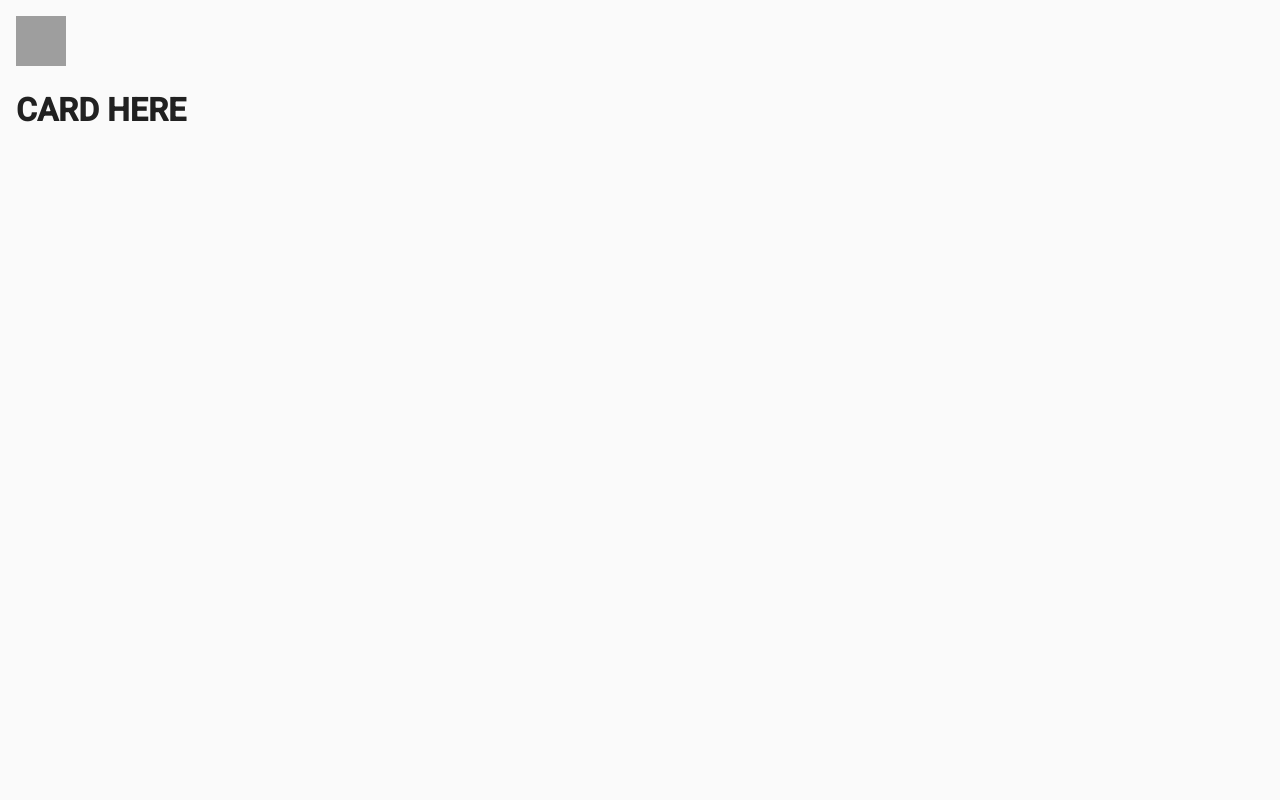
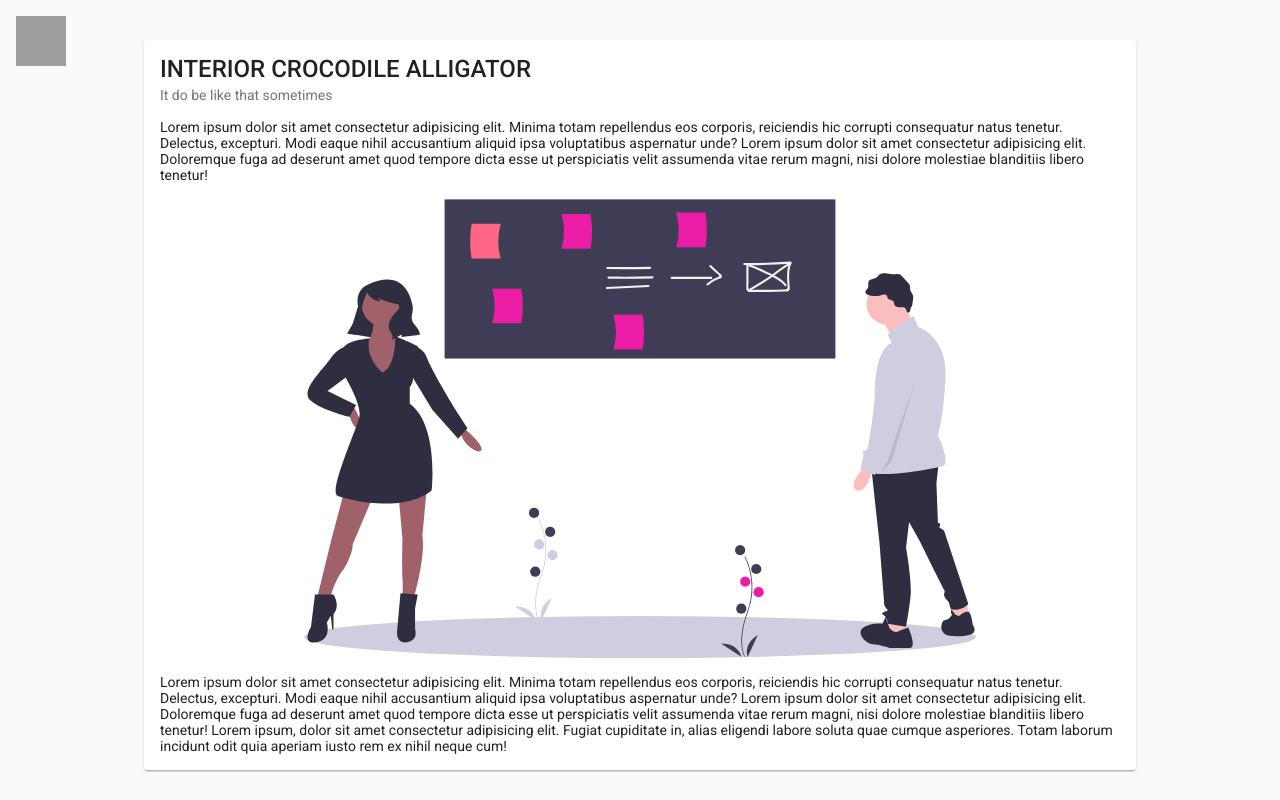
Before and after one commit to oAlerik/Material-Design-Stuff, an Angular app in the folder angular-material-design/: page /info-card in a window 1280 px wide. Built offline with nearby package versions, Linux system fonts and the light colour scheme; grey boxes are pictures that could not be loaded.

Commit message:
Info-card page updated - animation and graphics

```diff
--- a/angular-material-design/src/app/app.module.ts
+++ b/angular-material-design/src/app/app.module.ts
@@ -3,6 +3,7 @@ import { NgModule } from "@angular/core";
 import { MatSidenavModule } from "@angular/material/sidenav";
 import { MatToolbarModule } from "@angular/material/toolbar";
 import { MatListModule } from "@angular/material/list";
+import { MatCardModule } from "@angular/material/card";
 import { FormsModule } from "@angular/forms";
 
 import { AppRoutingModule } from "./app-routing.module";
@@ -20,6 +21,7 @@ import { InfoCardComponent } from "./info-card/info-card.component";
     MatSidenavModule,
     MatToolbarModule,
     MatListModule,
+    MatCardModule,
     FormsModule
   ],
   providers: [],
--- /dev/null
+++ b/angular-material-design/src/app/info-card/animations.ts
@@ -0,0 +1,28 @@
+import {
+  trigger,
+  state,
+  style,
+  transition,
+  animate
+} from "@angular/animations";
+
+export const Animations = {
+  contentFade: trigger("fadeInState", [
+    state(
+      "show",
+      style({
+        opacity: 1,
+        transform: "translateY(-7.5%)"
+      })
+    ),
+    state(
+      "hide",
+      style({
+        opacity: 0,
+        transform: "translateY(0%)"
+      })
+    ),
+    transition("show => hide", animate("500ms ease")),
+    transition("hide => show", animate("500ms ease"))
+  ])
+};
--- a/angular-material-design/src/app/info-card/info-card.component.html
+++ b/angular-material-design/src/app/info-card/info-card.component.html
@@ -1,3 +1,25 @@
-<div class="info-card-content">
-  <h1>CARD HERE</h1>
-</div>
+<mat-card [@fadeInState]="stateName">
+  <mat-card-title>INTERIOR CROCODILE ALLIGATOR</mat-card-title>
+  <mat-card-subtitle>It do be like that sometimes</mat-card-subtitle>
+  <mat-card-content>
+    Lorem ipsum dolor sit amet consectetur adipisicing elit. Minima totam
+    repellendus eos corporis, reiciendis hic corrupti consequatur natus tenetur.
+    Delectus, excepturi. Modi eaque nihil accusantium aliquid ipsa voluptatibus
+    aspernatur unde? Lorem ipsum dolor sit amet consectetur adipisicing elit.
+    Doloremque fuga ad deserunt amet quod tempore dicta esse ut perspiciatis
+    velit assumenda vitae rerum magni, nisi dolore molestiae blanditiis libero
+    tenetur!
+  </mat-card-content>
+  <img mat-card-image src="./../../assets/images/image1.svg" />
+  <mat-card-content>
+    Lorem ipsum dolor sit amet consectetur adipisicing elit. Minima totam
+    repellendus eos corporis, reiciendis hic corrupti consequatur natus tenetur.
+    Delectus, excepturi. Modi eaque nihil accusantium aliquid ipsa voluptatibus
+    aspernatur unde? Lorem ipsum dolor sit amet consectetur adipisicing elit.
+    Doloremque fuga ad deserunt amet quod tempore dicta esse ut perspiciatis
+    velit assumenda vitae rerum magni, nisi dolore molestiae blanditiis libero
+    tenetur! Lorem ipsum, dolor sit amet consectetur adipisicing elit. Fugiat
+    cupiditate in, alias eligendi labore soluta quae cumque asperiores. Totam
+    laborum incidunt odit quia aperiam iusto rem ex nihil neque cum!
+  </mat-card-content>
+</mat-card>
--- a/angular-material-design/src/app/info-card/info-card.component.scss
+++ b/angular-material-design/src/app/info-card/info-card.component.scss
@@ -0,0 +1,10 @@
+mat-card {
+  width: 60em;
+  margin: 1.5em auto;
+
+  img {
+    display: block;
+    width: 70%;
+    margin: 1em auto;
+  }
+}
--- a/angular-material-design/src/app/info-card/info-card.component.ts
+++ b/angular-material-design/src/app/info-card/info-card.component.ts
@@ -1,15 +1,24 @@
-import { Component, OnInit } from '@angular/core';
+import { Component, OnInit } from "@angular/core";
+import { Animations } from "./animations";
 
 @Component({
-  selector: 'app-info-card',
-  templateUrl: './info-card.component.html',
-  styleUrls: ['./info-card.component.scss']
+  selector: "app-info-card",
+  templateUrl: "./info-card.component.html",
+  styleUrls: ["./info-card.component.scss"],
+  animations: [Animations.contentFade]
 })
 export class InfoCardComponent implements OnInit {
+  show = false;
 
-  constructor() { }
+  constructor() {}
 
   ngOnInit() {
+    setTimeout(() => {
+      this.show = !this.show;
+    }, 250);
   }
 
+  get stateName() {
+    return this.show ? "show" : "hide";
+  }
 }
```
Also changed, not shown: angular-material-design/src/assets/images/image1.svg (added).
